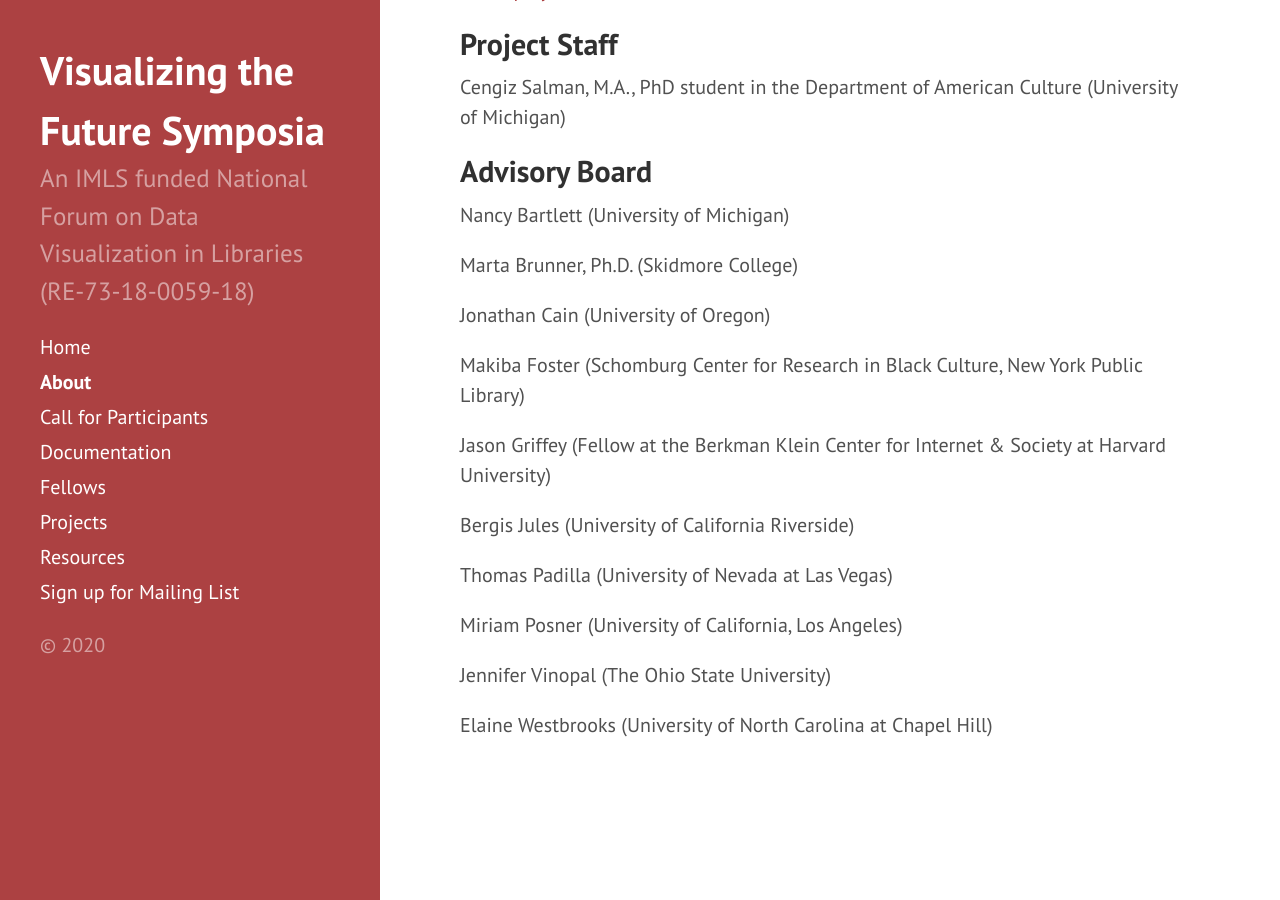
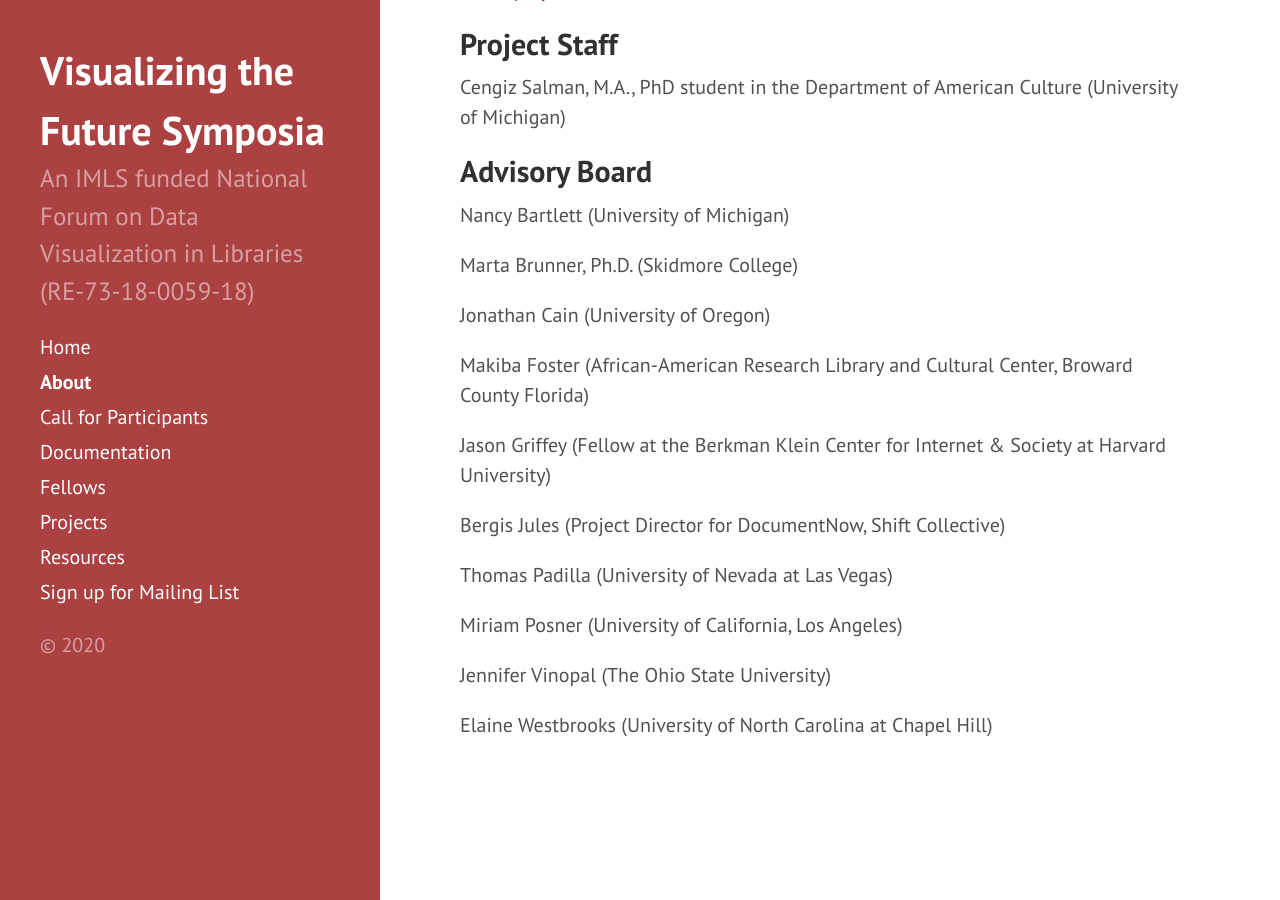
Before and after one commit to visualizingthefuture/visualizingthefuture.github.io, a Jekyll site: the page built from about.md, in a window 1280 px wide and 900 px high, scrolled down 677 px. Built offline with Jekyll 4.4.1, drawn with Linux system fonts in a browser that asks for light colours.

Commit message:
Update about.md

```diff
--- a/about.md
+++ b/about.md
@@ -29,11 +29,11 @@
 
 Jonathan Cain (University of Oregon)
 
-Makiba Foster (Schomburg Center for Research in Black Culture, New York Public Library)
+Makiba Foster (African-American Research Library and Cultural Center, Broward County Florida)
 
 Jason Griffey (Fellow at the Berkman Klein Center for Internet & Society at Harvard University)
 
-Bergis Jules (University of California Riverside)
+Bergis Jules (Project Director for DocumentNow, Shift Collective)
 
 Thomas Padilla (University of Nevada at Las Vegas)
 
```
